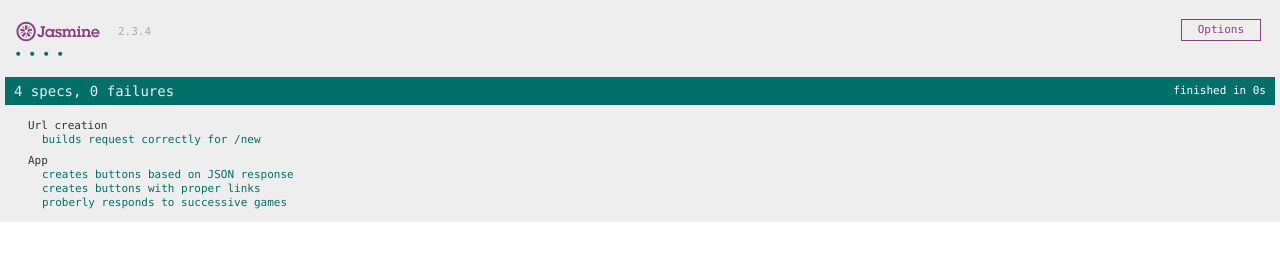
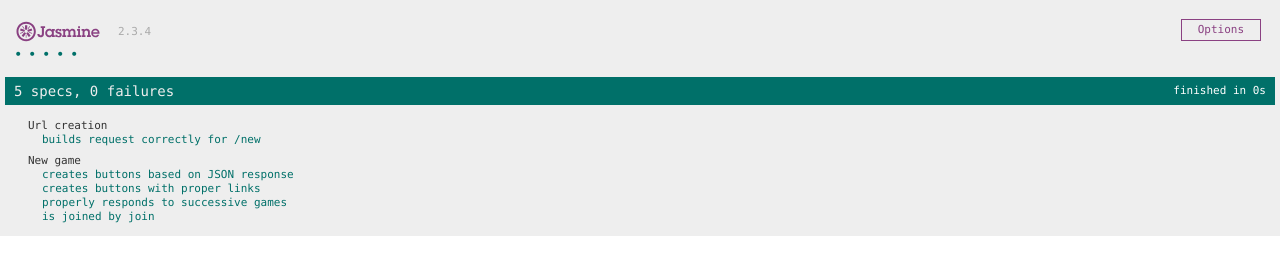
Before and after one commit to hkgumbs/tictactoe-server, a plain HTML site: page assets/js/SpecRunner.html in a window 1280 px wide. Drawn offline with nearby package versions, Linux system fonts and the light colour scheme.

Commit message:
Add front-end option to join game

```diff
--- a/assets/js/spec/core_test.js
+++ b/assets/js/spec/core_test.js
@@ -1,13 +1,14 @@
 describe('Url creation', function() {
     it('builds request correctly for /new', function() {
         var fixture =
-            '<input type="number" name="size" value="4">' +
-            '<select name="vs"><option value="minimax"></option></select>';
+            '<input type="number" data-size value="4">' +
+            '<select data-vs><option value="minimax"></option></select>';
         setFixtures(fixture);
         expect(getNewGameUri()).toBe('new?size=4&vs=minimax');
     });
 });
-describe('App', function() {
+
+describe('New game', function() {
     var firstNaiveMove = {
         'status': 200,
         'responseText': '{"board": "OX-------"}'
@@ -36,7 +37,7 @@ describe('App', function() {
         expect($('[disabled]').length).toBe(2);
     });
 
-    it('proberly responds to successive games', function() {
+    it('properly responds to successive games', function() {
         testButtonSetup(3, "12345");
         testButtonSetup(3, "23456");
         $('[data-position=1]').trigger('click');
@@ -56,4 +57,17 @@ describe('App', function() {
                 board + '"}'
         });
     };
+
+    it('is joined by join', function() {
+        var fixtures = '<div data-game></div>';
+        setFixtures(fixtures);
+        joinGame();
+        expect(jasmine.Ajax.requests.mostRecent().url).toBe('/join');
+        jasmine.Ajax.requests.mostRecent().respondWith({
+            'status': 200,
+            'responseText': '{"player-id": 12345, "board":"----X----"}'
+        });
+        expect($('[data-position]').length).toBe(8);
+        expect($('[disabled]').length).toBe(1);
+    });
 });
--- a/assets/js/src/core.js
+++ b/assets/js/src/core.js
@@ -1,7 +1,7 @@
 function getNewGameUri() {
     return "new?" +
-        'size=' + $('[name=size]').val() + '&' +
-        'vs=' + $('[name=vs]').val();
+        'size=' + $('[data-size]').val() + '&' +
+        'vs=' + $('[data-vs]').val();
 }
 
 function makeSlot(slot, n) {
@@ -49,4 +49,6 @@ function makeBoard(json) {
 
 function requestBoard(uri) { $.getJSON(uri, makeBoard); }
 function makeNewGame() { requestBoard(getNewGameUri()); }
-$('[name=new]').on('click', makeNewGame);
+function joinGame() { requestBoard('/join'); }
+$('[data-new]').on('click', makeNewGame);
+$('[data-join]').on('click', joinGame);
```
Also changed, not shown: assets/index.html (+5 -3 lines).
